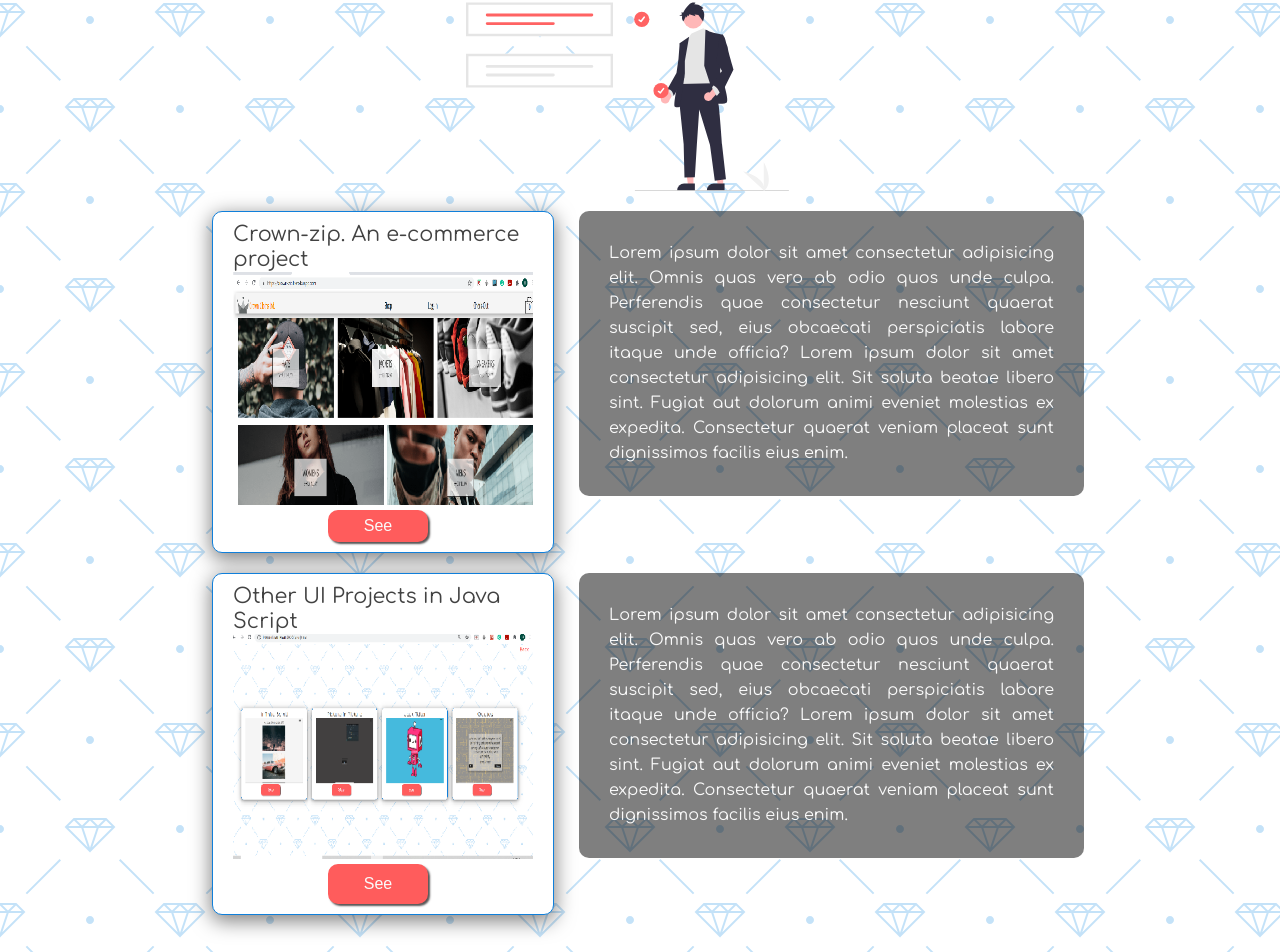
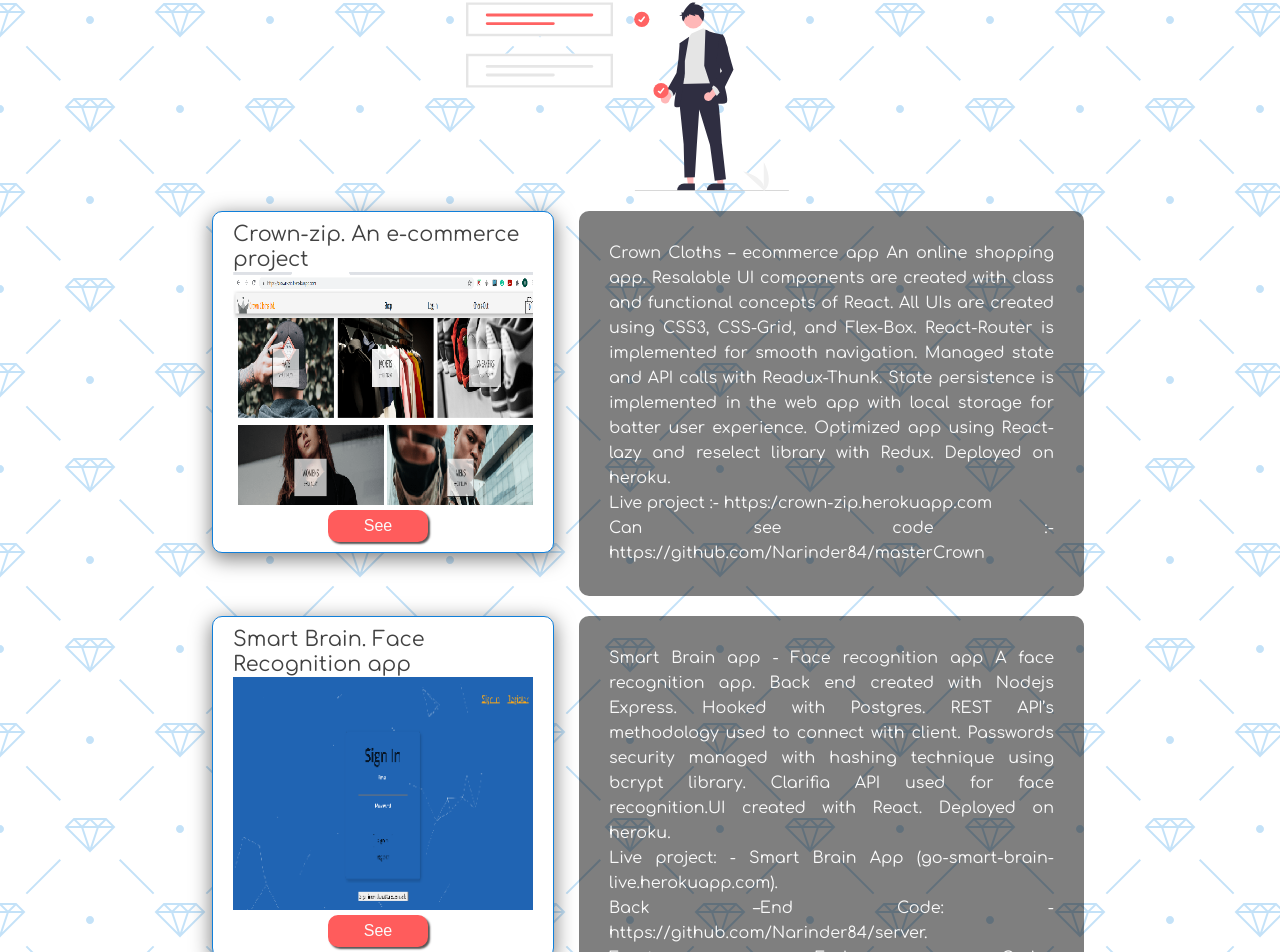
Before and after one commit to Narinder84/dream-projects, a React (Create React App) app: page / in a window 1280 px wide. Shown: the part 2680-3632 px from the top of the page. Built offline with nearby package versions, Linux system fonts and the light colour scheme.

Commit message:
made changes to app

```diff
--- a/public/index.html
+++ b/public/index.html
@@ -6,7 +6,7 @@
 		<meta charset="utf-8" />
 		<meta name="viewport" content="width=device-width, initial-scale=1.0" />
 
-		<title>Dream-Projects</title>
+		<title>👤 Narinder's Personal Web Site</title>
 		<link
 			rel="stylesheet"
 			href="https://cdnjs.cloudflare.com/ajax/libs/font-awesome/5.15.1/css/all.min.css"
--- a/src/components/darkLightMode/darkLight.js
+++ b/src/components/darkLightMode/darkLight.js
@@ -1,12 +1,12 @@
 /** @format */
 
 import React from 'react';
-import im from './img/undraw_feeling_proud_light.svg';
-import proudecoder from './img/undraw_proud_coder_light.svg';
-import conceptualIdea from './img/undraw_conceptual_idea_light.svg';
-import imDark from './img/undraw_feeling_proud_dark.svg';
-import proudecoderDark from './img/undraw_proud_coder_dark.svg';
-import conceptualIdeaDark from './img/undraw_conceptual_idea_dark.svg';
+// import im from './img/undraw_feeling_proud_light.svg';
+// import proudecoder from './img/undraw_proud_coder_light.svg';
+// import conceptualIdea from './img/undraw_conceptual_idea_light.svg';
+// import imDark from './img/undraw_feeling_proud_dark.svg';
+// import proudecoderDark from './img/undraw_proud_coder_dark.svg';
+// import conceptualIdeaDark from './img/undraw_conceptual_idea_dark.svg';
 import reactLogoLight from './img/undraw_react_light.svg';
 import programmimgDay from './img/undraw_programming_forDay.svg';
 import programmimgNight from './img/undraw_programming_forNight.svg';
@@ -18,6 +18,7 @@ import contactNight from './img/undraw_contact_us_night.svg';
 import aboutDay from './img/undraw_about_me_day.svg';
 import aboutNight from './img/undraw_about_me_night.svg';
 import work from './img/Crown-zip.png';
+import smartBrainApp from './img/smart brain.png';
 import allProjects from './img/Allprojrcts.png';
 
 import './darkLight.style.css';
@@ -276,14 +277,51 @@ class DarkAndLight extends React.Component {
 										className={`text-box text-box-len   ${
 											this.state.isLightMode === false ? ' dark-text-box' : null
 										}`}>
-										Lorem ipsum dolor sit amet consectetur adipisicing elit.
-										Omnis quas vero ab odio quos unde culpa. Perferendis quae
-										consectetur nesciunt quaerat suscipit sed, eius obcaecati
-										perspiciatis labore itaque unde officia? Lorem ipsum dolor
-										sit amet consectetur adipisicing elit. Sit soluta beatae
-										libero sint. Fugiat aut dolorum animi eveniet molestias ex
-										expedita. Consectetur quaerat veniam placeat sunt
-										dignissimos facilis eius enim.
+										Crown Cloths – ecommerce app An online shopping app.
+										Resalable UI components are created with class and
+										functional concepts of React. All UIs are created using
+										CSS3, CSS-Grid, and Flex-Box. React-Router is implemented
+										for smooth navigation. Managed state and API calls with
+										Readux-Thunk. State persistence is implemented in the web
+										app with local storage for batter user experience. Optimized
+										app using React-lazy and reselect library with Redux.
+										Deployed on heroku.<br></br> Live project :-
+										https:/crown-zip.herokuapp.com <br></br> Can see code :-
+										https://github.com/Narinder84/masterCrown
+									</div>
+								</div>
+							</div>
+							<div className='project-all'>
+								<div className='image-container' id='image-container'>
+									<p>Smart Brain. Face Recognition app</p>
+									<img src={smartBrainApp} alt='Idea' id='work' />
+									<button
+										className='primary'
+										id='project-btn'
+										onClick={() =>
+											this.handleProject(
+												'https://go-smart-brain-live.herokuapp.com/',
+											)
+										}>
+										See
+									</button>
+								</div>
+								<div className='description'>
+									<div
+										id='text-box-len-project'
+										className={`text-box text-box-len   ${
+											this.state.isLightMode === false ? ' dark-text-box' : null
+										}`}>
+										Smart Brain app - Face recognition app A face recognition
+										app. Back end created with Nodejs Express. Hooked with
+										Postgres. REST API’s methodology used to connect with
+										client. Passwords security managed with hashing technique
+										using bcrypt library. Clarifia API used for face
+										recognition.UI created with React. Deployed on heroku.
+										<br></br> Live project: - Smart Brain App
+										(go-smart-brain-live.herokuapp.com). <br></br> Back –End
+										Code: - https://github.com/Narinder84/server.<br></br> Front
+										-End Code:- https://github.com/Narinder84/smart-brain.
 									</div>
 								</div>
 							</div>
@@ -303,14 +341,14 @@ class DarkAndLight extends React.Component {
 										className={`text-box text-box-len   ${
 											this.state.isLightMode === false ? ' dark-text-box' : null
 										}`}>
-										Lorem ipsum dolor sit amet consectetur adipisicing elit.
-										Omnis quas vero ab odio quos unde culpa. Perferendis quae
-										consectetur nesciunt quaerat suscipit sed, eius obcaecati
-										perspiciatis labore itaque unde officia? Lorem ipsum dolor
-										sit amet consectetur adipisicing elit. Sit soluta beatae
-										libero sint. Fugiat aut dolorum animi eveniet molestias ex
-										expedita. Consectetur quaerat veniam placeat sunt
-										dignissimos facilis eius enim.
+										UIs created with vanilla javaScript.All compnets are create
+										by using HTML5, CSS3, CSS-Grid. No third party libraries
+										usied. These projects are create using AIPs.<br></br>
+										<h3>Project Names :</h3>
+										<li>Picture in Picture</li>
+										<li>Jock Teller</li>
+										<li>Quotes</li>
+										<li>Infinite Scrolling</li>
 									</div>
 								</div>
 							</div>
--- a/src/components/darkLightMode/darkLight.style.css
+++ b/src/components/darkLightMode/darkLight.style.css
@@ -312,7 +312,7 @@ input:checked + .slider::before {
 	box-sizing: border-box;
 	/* border: red 2px solid; */
 	width: 70vw;
-	height: 100vh;
+	height: 130vh;
 	padding: 20px;
 }
 
--- a/src/components/jockTeller/jockTeller.js
+++ b/src/components/jockTeller/jockTeller.js
@@ -16,23 +16,23 @@ class JockTeller extends React.Component {
 		this.button = React.createRef();
 	}
 
-	componentDidMount() {
-		const getVoicesList = () => {
-			const voices = window.speechSynthesis.getVoices();
-			this.setState({ voices: voices });
-		};
-		getVoicesList();
+	// componentDidMount() {
+	// 	const getVoicesList = () => {
+	// 		const voices = window.speechSynthesis.getVoices();
+	// 		this.setState({ voices: voices });
+	// 	};
+	// 	getVoicesList();
 
-		if (speechSynthesis !== undefined) {
-			speechSynthesis.onvoiceschanged = getVoicesList;
-		}
-		console.log('mount======');
-		window.addEventListener('load', (event) => {
-			console.log('page is fully loaded');
+	// 	if (speechSynthesis !== undefined) {
+	// 		speechSynthesis.onvoiceschanged = getVoicesList;
+	// 	}
+	// 	console.log('mount======');
+	// 	window.addEventListener('load', (event) => {
+	// 		console.log('page is fully loaded');
 
-			this.handelLoad();
-		});
-	}
+	// 		this.handelLoad();
+	// 	});
+	// }
 	handelLoad = async () => {
 		let toSpeek = new SpeechSynthesisUtterance(this.state.joke);
 
```
Also changed, not shown: src/components/darkLightMode/img/smart brain.png (added).
